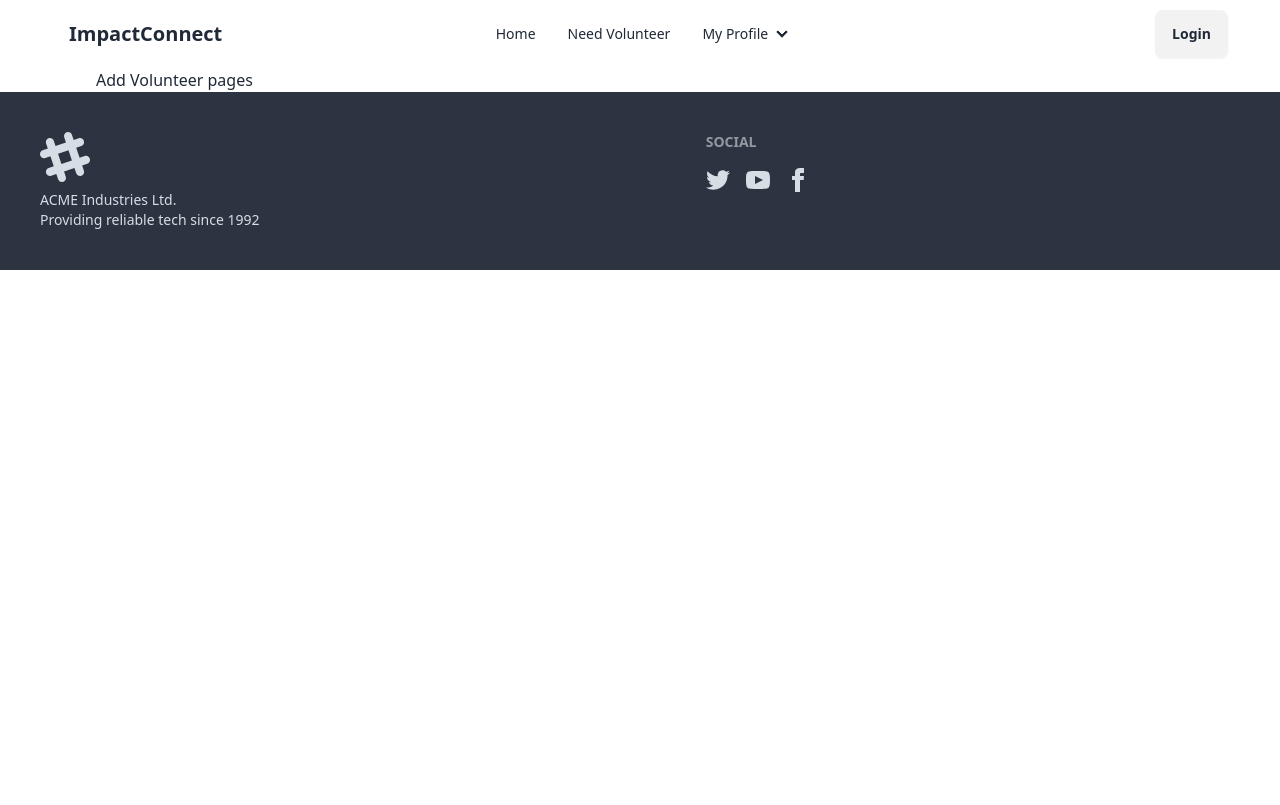
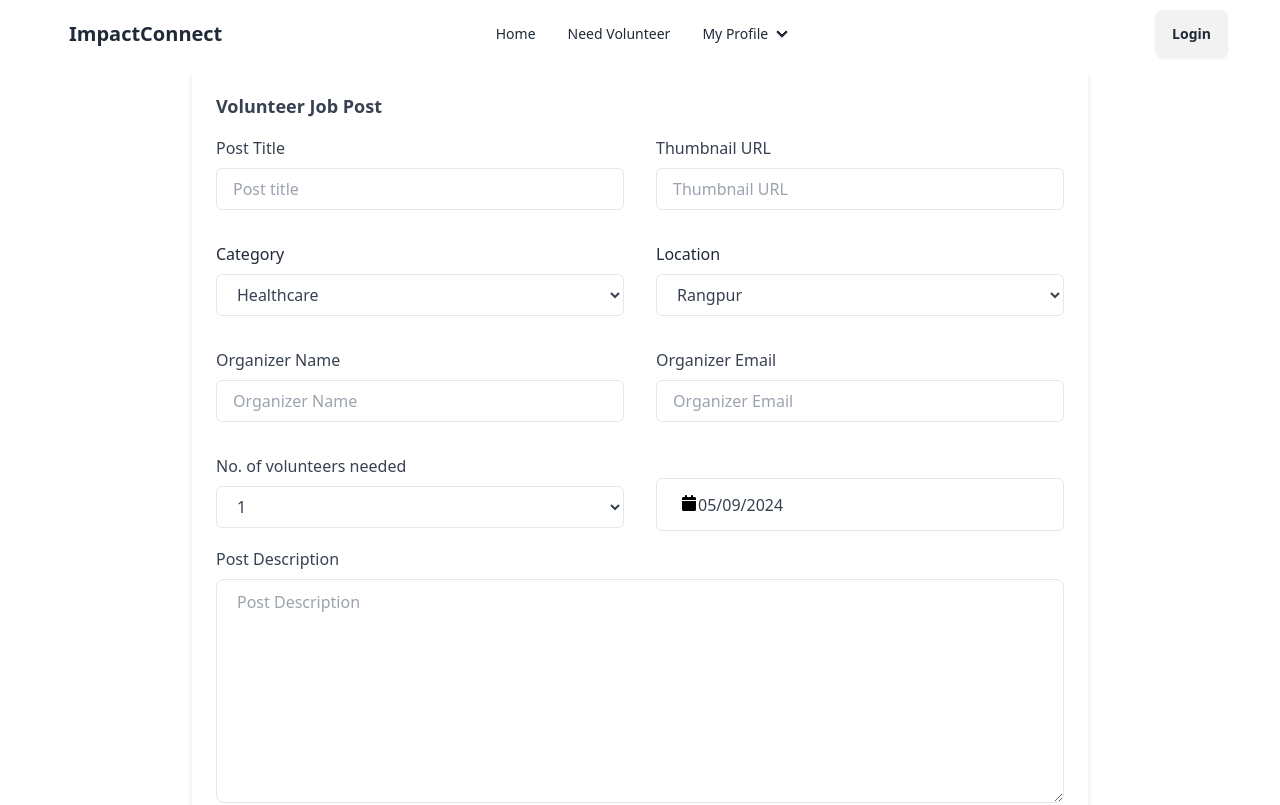
Before and after one commit to arifadnan05/impact-connect, a React (Vite) app: page /add-volunteer in a window 1280 px wide. Shown: the top 805 px of the page. Built offline with nearby package versions, Linux system fonts and the light colour scheme; no server answers.

Commit message:
Add Volunteer Post

```diff
--- a/package.json
+++ b/package.json
@@ -15,6 +15,7 @@
     "match-sorter": "^6.3.4",
     "prop-types": "^15.8.1",
     "react": "^18.2.0",
+    "react-datepicker": "^6.9.0",
     "react-dom": "^18.2.0",
     "react-hook-form": "^7.51.4",
     "react-router-dom": "^6.23.0",
--- a/src/Components/Pages/Home/Home.jsx
+++ b/src/Components/Pages/Home/Home.jsx
@@ -1,5 +1,4 @@
 import Carousel from './Banner/Carousel'
-import Banner from './Banner/Carousel'
 import VolunteerNeeds from './VolunteerNeeds/VolunteerNeeds'
 
 const Home = () => {
--- a/src/Components/Pages/Shared/Navbar/AddVolunteer/AddVolunteer.jsx
+++ b/src/Components/Pages/Shared/Navbar/AddVolunteer/AddVolunteer.jsx
@@ -1,9 +1,90 @@
+import { useState } from "react";
+import DatePicker from "react-datepicker"
+import 'react-datepicker/dist/react-datepicker.css'
 
 const AddVolunteer = () => {
+  const [startDate, setStartDate] = useState(new Date());
+
+  console.log(startDate)
   return (
-    <div>
-      <h1>Add Volunteer pages</h1>
-    </div>
+    <section className="max-w-4xl p-6 mx-auto bg-white rounded-md shadow-md dark:bg-gray-800">
+      <h2 className="text-lg font-semibold text-gray-700 capitalize dark:text-white">Volunteer Job post</h2>
+
+      <form>
+        <div className="grid grid-cols-1 gap-8 mt-4 sm:grid-cols-2">
+          <div>
+            <label className="text-gray-700 dark:text-gray-200" htmlFor="username">Post Title</label>
+            <input placeholder="Post title" type="text" className="block w-full px-4 py-2 mt-2 text-gray-700 bg-white border border-gray-200 rounded-md dark:bg-gray-800 dark:text-gray-300 dark:border-gray-600 focus:border-blue-400 focus:ring-blue-300 focus:ring-opacity-40 dark:focus:border-blue-300 focus:outline-none focus:ring" />
+          </div>
+
+          <div>
+            <label className="text-gray-700 dark:text-gray-200" htmlFor="emailAddress">Thumbnail URL</label>
+            <input placeholder="Thumbnail URL" type="text" className="block w-full px-4 py-2 mt-2 text-gray-700 bg-white border border-gray-200 rounded-md dark:bg-gray-800 dark:text-gray-300 dark:border-gray-600 focus:border-blue-400 focus:ring-blue-300 focus:ring-opacity-40 dark:focus:border-blue-300 focus:outline-none focus:ring" />
+          </div>
+
+          <div>
+            <label>Category</label>
+            <select className="block w-full px-4 py-2 mt-2 text-gray-700 bg-white border border-gray-200 rounded-md dark:bg-gray-800 dark:text-gray-300 dark:border-gray-600 focus:border-blue-400 focus:ring-blue-300 focus:ring-opacity-40 dark:focus:border-blue-300 focus:outline-none focus:ring">
+              <option value="healthcare">Healthcare</option>
+              <option value="education">Education</option>
+              <option value="social service">Social service</option>
+              <option value="animal welfare">Animal welfare</option>
+            </select>
+          </div>
+          <div>
+            <label>Location</label>
+            <select className="block w-full px-4 py-2 mt-2 text-gray-700 bg-white border border-gray-200 rounded-md dark:bg-gray-800 dark:text-gray-300 dark:border-gray-600 focus:border-blue-400 focus:ring-blue-300 focus:ring-opacity-40 dark:focus:border-blue-300 focus:outline-none focus:ring">
+              <option value="Rangpur">Rangpur</option>
+              <option value="Dhaka">Dhaka</option>
+              <option value="Sylhet">Sylhet</option>
+              <option value="Chittagong">Chittagong</option>
+              <option value="Rajshahi">Rajshahi</option>
+              <option value="Mymensingh">Mymensingh</option>
+            </select>
+          </div>
+
+          <div>
+            <label className="text-gray-700 dark:text-gray-200" htmlFor="username">Organizer Name</label>
+            <input placeholder="Organizer Name" type="text" className="block w-full px-4 py-2 mt-2 text-gray-700 bg-white border border-gray-200 rounded-md dark:bg-gray-800 dark:text-gray-300 dark:border-gray-600 focus:border-blue-400 focus:ring-blue-300 focus:ring-opacity-40 dark:focus:border-blue-300 focus:outline-none focus:ring" />
+          </div>
+
+          <div>
+            <label className="text-gray-700 dark:text-gray-200" htmlFor="username">Organizer Email</label>
+            <input placeholder="Organizer Email" type="text" className="block w-full px-4 py-2 mt-2 text-gray-700 bg-white border border-gray-200 rounded-md dark:bg-gray-800 dark:text-gray-300 dark:border-gray-600 focus:border-blue-400 focus:ring-blue-300 focus:ring-opacity-40 dark:focus:border-blue-300 focus:outline-none focus:ring" />
+          </div>
+
+          <div>
+            <label className="text-gray-700 dark:text-gray-200">No. of volunteers needed</label>
+            <select className="block w-full px-4 py-2 mt-2 text-gray-700 bg-white border border-gray-200 rounded-md dark:bg-gray-800 dark:text-gray-300 dark:border-gray-600 focus:border-blue-400 focus:ring-blue-300 focus:ring-opacity-40 dark:focus:border-blue-300 focus:outline-none focus:ring">
+              <option value="1">1</option>
+              <option value="5">5</option>
+              <option value="10">10</option>
+              <option value="15">15</option>
+              <option value="20">20</option>
+            </select>
+          </div>
+
+          <div className="mt-4">
+            <div className="block w-full px-4 py-2 mt-2 text-gray-700 bg-white border border-gray-200 rounded-md dark:bg-gray-800 dark:text-gray-300 dark:border-gray-600 focus:border-blue-400 focus:ring-blue-300 focus:ring-opacity-40 dark:focus:border-blue-300 focus:outline-none focus:ring">
+              <DatePicker
+                showIcon
+                selected={startDate}
+                onChange={(date) => setStartDate(date)}
+              />
+            </div>
+          </div>
+
+        </div>
+
+        <div className="w-full mt-4">
+          <label className="text-gray-700 dark:text-gray-200">Post Description</label>
+          <textarea className="block w-full h-32 px-5 py-2.5 mt-2 text-gray-700 placeholder-gray-400 bg-white border border-gray-200 rounded-lg md:h-56 dark:placeholder-gray-600 dark:bg-gray-900 dark:text-gray-300 dark:border-gray-700 focus:border-blue-400 dark:focus:border-blue-400 focus:ring-blue-400 focus:outline-none focus:ring focus:ring-opacity-40" placeholder="Post Description"></textarea>
+        </div>
+        <div className="flex justify-center mt-6">
+          <button className="px-8 py-2.5 leading-5 text-white transition-colors duration-300 transform bg-gray-700 rounded-md hover:bg-gray-600 focus:outline-none focus:bg-gray-600">Add Post</button>
+        </div>
+      </form>
+    </section>
   )
 }
 
```
Also changed, not shown: 1 other file (tests, documents, lock files or other folders).
